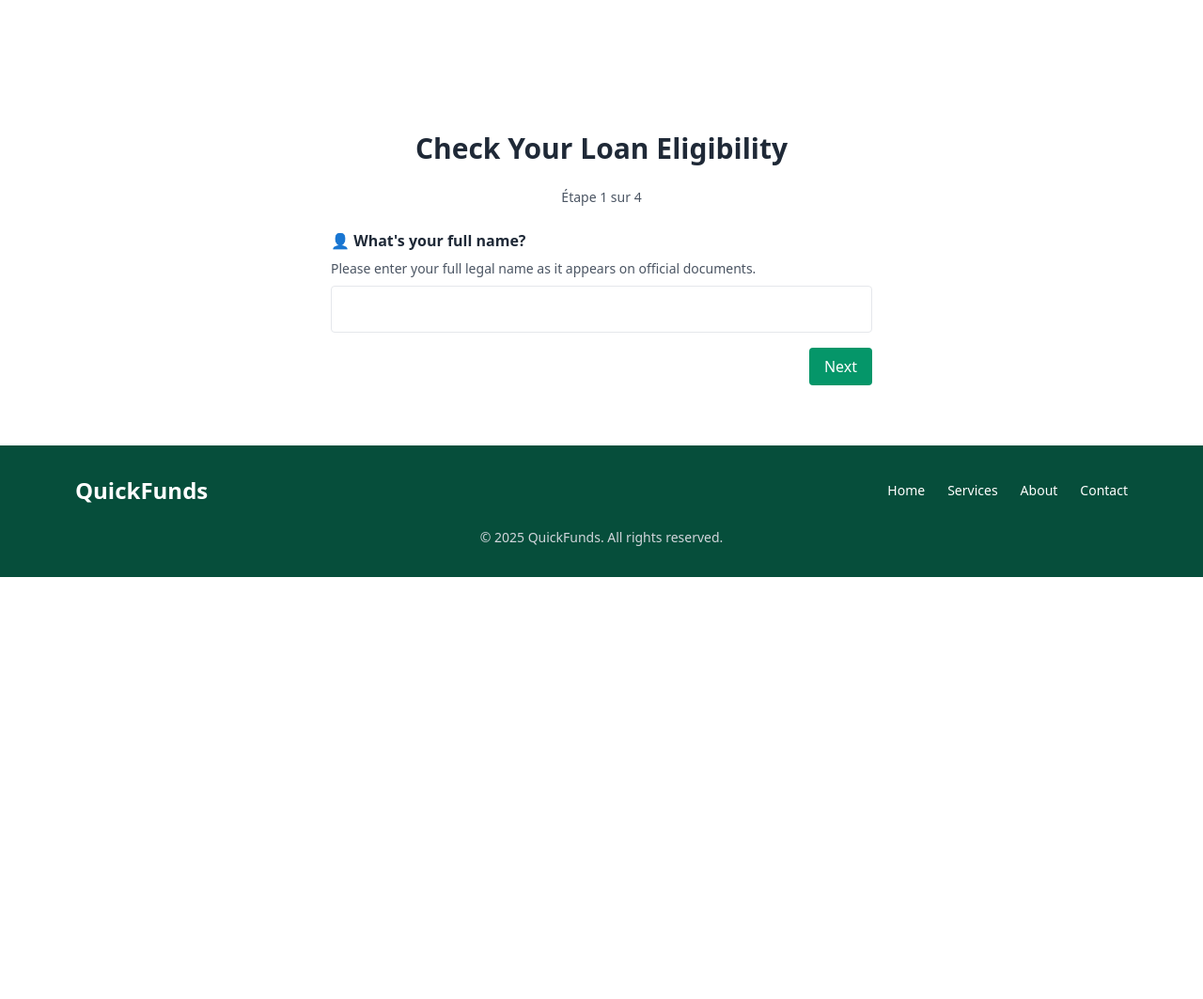
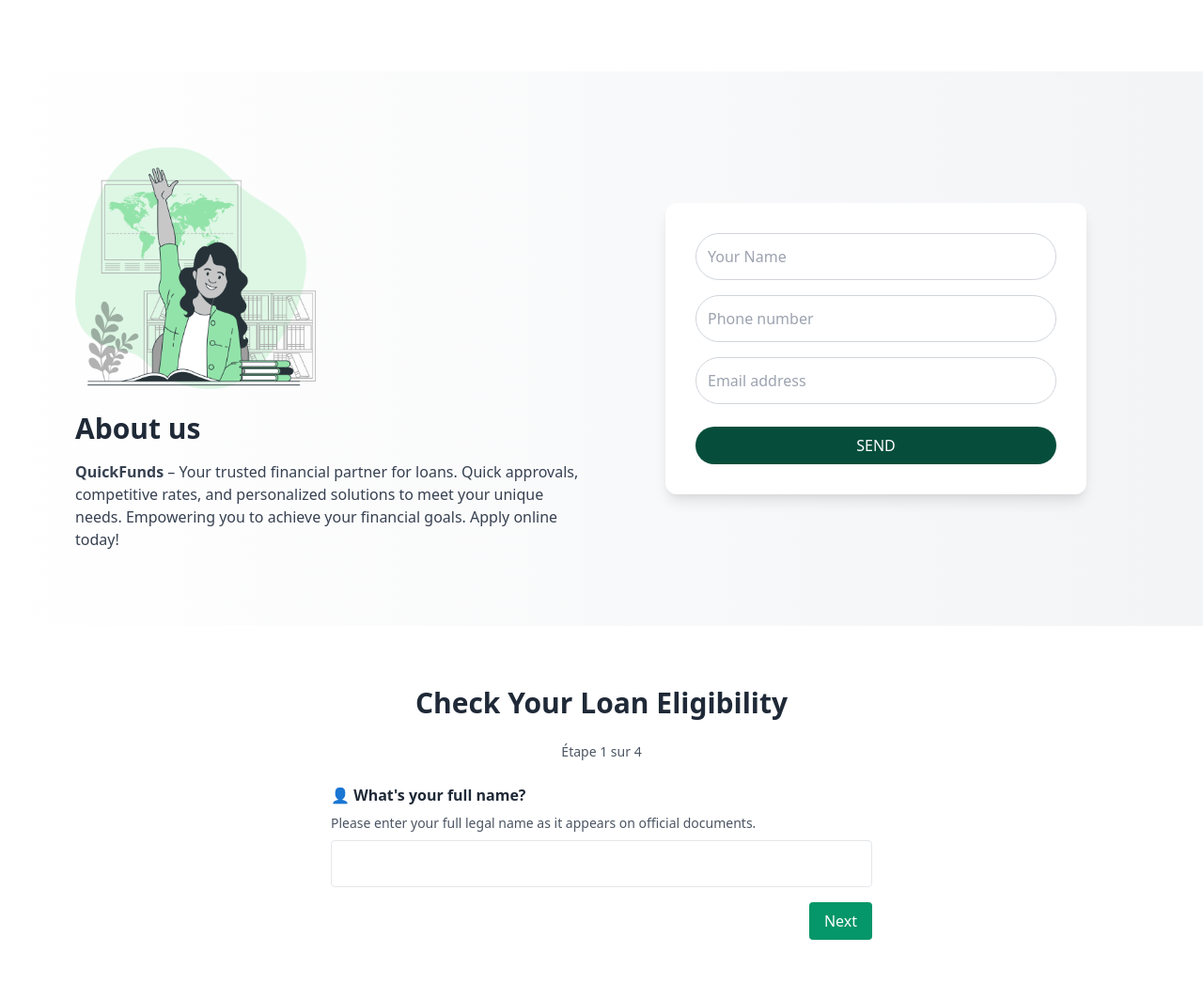
Before and after one commit to 10969shirazu/loan-eligibility-app, a Flask app: page / in a window 1280 px wide. Shown: the part 1962-3025 px from the top of the page at 94% size. Before the commit the page ends 2576 px from the top, so only its background shows below. Run offline with Flask 3, Linux system fonts and the light colour scheme.

Commit message:
Ajout about part

```diff
--- a/app/templates/index.html
+++ b/app/templates/index.html
@@ -102,6 +102,35 @@
     </div>
   </section>
 
+  <section id="about" class="bg-gradient-to-r from-white to-gray-100 py-20 px-6 md:px-20">
+    <div class="grid md:grid-cols-2 gap-12 items-center">
+
+      <!-- Bloc gauche : image + texte -->
+      <div class="text-center md:text-left">
+        <img src="{{ url_for('static', filename='img/about.png') }}" alt="About illustration" class="w-64 mx-auto md:mx-0 mb-6" />
+        <h2 class="text-3xl font-bold mb-4">About us</h2>
+        <p class="text-gray-700">
+          <strong>QuickFunds</strong> – Your trusted financial partner for loans.
+          Quick approvals, competitive rates, and personalized solutions to meet your unique needs.
+          Empowering you to achieve your financial goals. Apply online today!
+        </p>
+      </div>
+
+      <!-- Bloc droit : formulaire -->
+      <div class="bg-white shadow-lg rounded-xl p-8 w-full max-w-md mx-auto">
+        <form method="POST" action="/contact">
+          <div class="space-y-4">
+            <input type="text" name="name" placeholder="Your Name" required class="w-full border border-gray-300 p-3 rounded-full" />
+            <input type="tel" name="phone" placeholder="Phone number" required class="w-full border border-gray-300 p-3 rounded-full" />
+            <input type="email" name="email" placeholder="Email address" required class="w-full border border-gray-300 p-3 rounded-full" />
+          </div>
+          <button type="submit" class="mt-6 bg-green-900 text-white px-6 py-2 rounded-full w-full hover:bg-green-800 transition">SEND</button>
+        </form>
+      </div>
+
+    </div>
+  </section>
+
 <!-- Eligibility Form -->
 <section id="eligibility" class="py-16 px-6 md:px-20 bg-white">
     <div class="max-w-xl mx-auto text-center">
```
Also changed, not shown: app/static/img/about.png (added).
